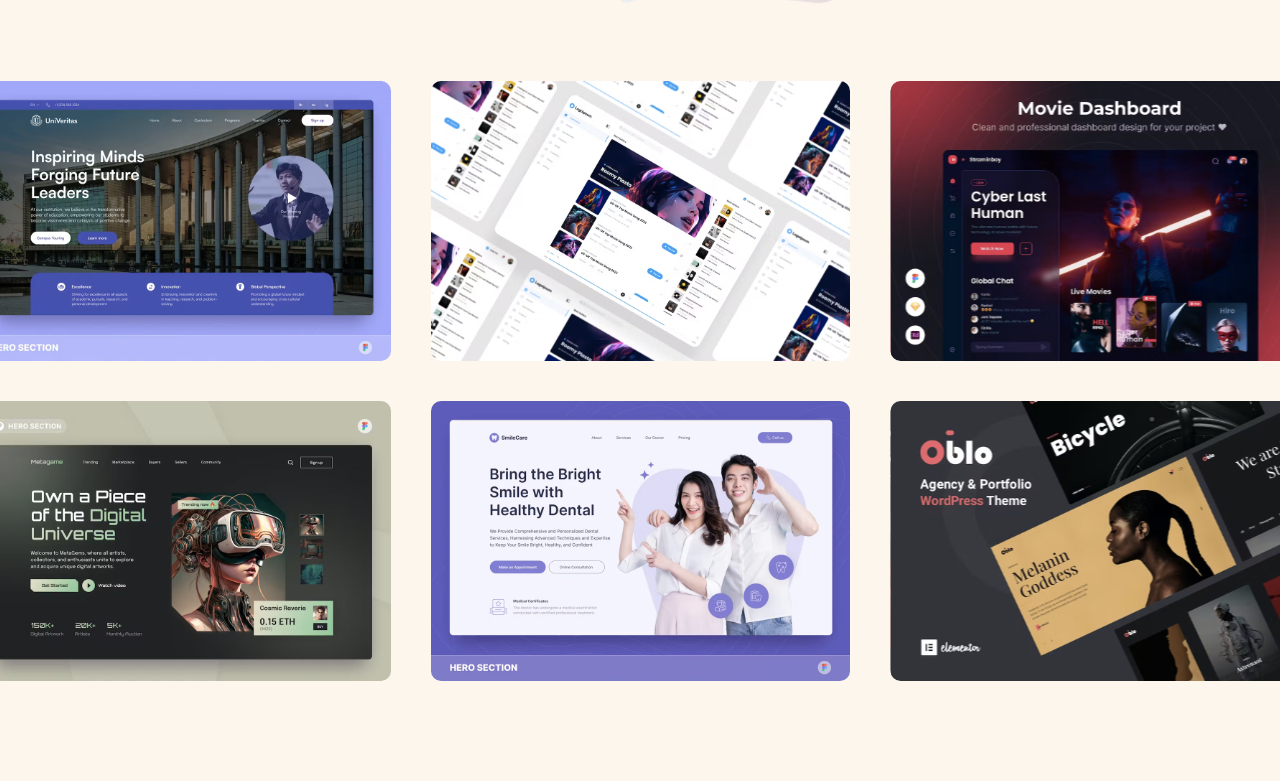
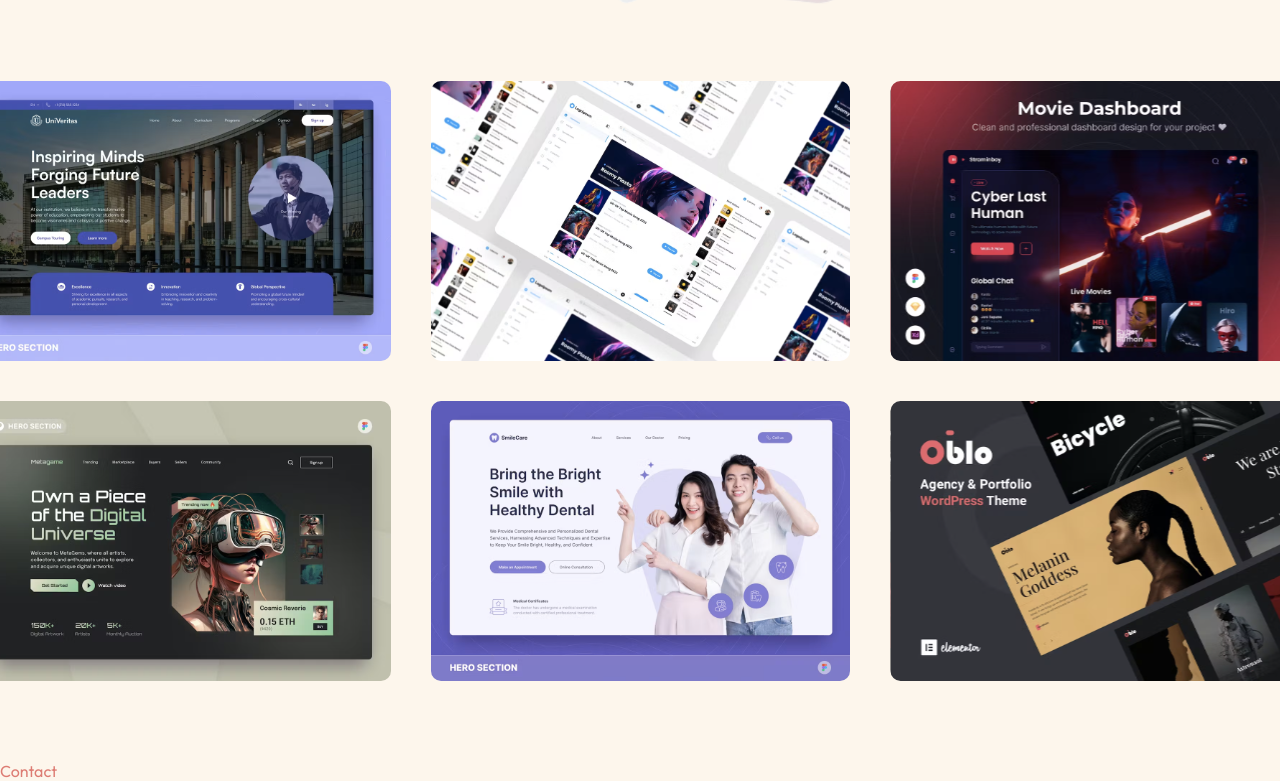
Before and after one commit to narapark7561/naraPortfolio, a React (Vite) app in the folder portfolio-react/: page / in a window 1280 px wide. Shown: the part 1971-2752 px from the top of the page. Before the commit the page ends 2652 px from the top, so only its background shows below. Built offline with nearby package versions, Linux system fonts and the light colour scheme.

Commit message:
Start working on Contact section

```diff
--- a/portfolio-react/src/App.jsx
+++ b/portfolio-react/src/App.jsx
@@ -3,6 +3,7 @@
 import Hero from './Components/Hero/Hero'
 import About from './Components/About/About'
 import MyWork from './Components/MyWork/MyWork'
+import Contact from './Components/Contact/Contact'
 // import Experiences from './Components/Experiences/Experiences'
 
 const App = () => {
@@ -12,6 +13,7 @@
       <Hero />
       <About />
       <MyWork />
+      <Contact />
     </div>
   )
 }
--- /dev/null
+++ b/portfolio-react/src/Components/Contact/Contact.jsx
@@ -0,0 +1,10 @@
+import React from 'react'
+import './Contact.css'
+
+const Contact = () => {
+  return (
+    <div>Contact</div>
+  )
+}
+
+export default Contact
```
Also changed, not shown: portfolio-react/src/Components/Contact/Contact.css (added).
